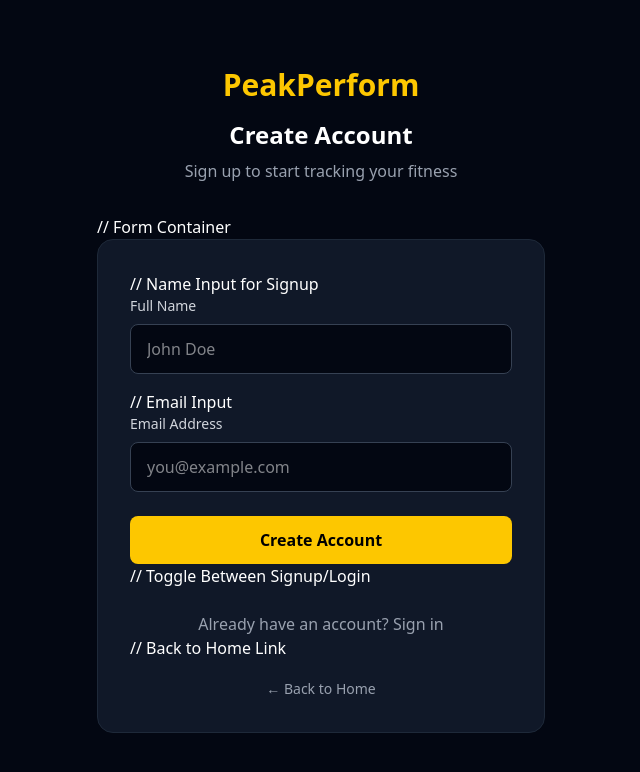
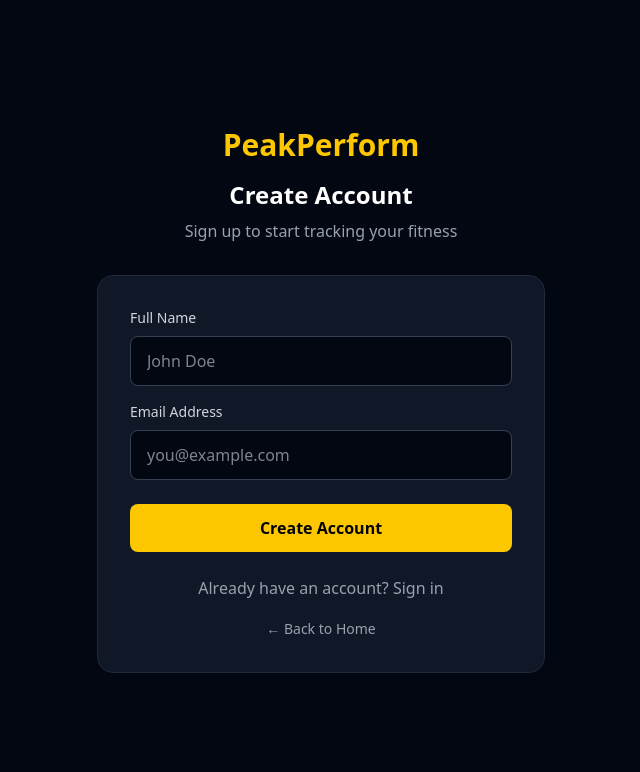
Before and after one commit to andrewsigei-hub/peak-performance-frontend, a React (Vite) app: page /login in a window 1280 px wide. Shown: the top 772 px of the page, without its empty margins (319-959 px from the left). Built offline with nearby package versions, Linux system fonts and the light colour scheme.

Commit message:
fixed more comment syntax inside dashboard + others

```diff
--- a/src/pages/Dashboard.jsx
+++ b/src/pages/Dashboard.jsx
@@ -12,7 +12,7 @@ function Dashboard() {
   // Get user data from backend
   function fetchUserData(userId) {
     // Fetch workouts
-    fetch(`http://localhost:8000/workouts?user_id=${userId}`)
+    fetch(`http://localhost:8000/workouts?user_id=${userId}`) // Endpoints filtered by user ID, so user only sees there workouts
       .then(function (response) {
         return response.json();
       })
@@ -22,7 +22,7 @@ function Dashboard() {
       });
 
     // Fetch meals
-    fetch(`http://localhost:8000/meals?user_id=${userId}`)
+    fetch(`http://localhost:8000/meals?user_id=${userId}`) // Again filtered by user ID, so user only sees there meals
       .then(function (response) {
         return response.json();
       })
@@ -33,13 +33,16 @@ function Dashboard() {
 
   // Calculate total distance from workouts
   function calculateTotalDistance() {
+    // sums up all distance_km values from workouts
     let total = 0;
     for (let i = 0; i < workouts.length; i++) {
+      // iterate through workouts
       if (workouts[i].distance_km) {
-        total = total + workouts[i].distance_km;
+        // check if distance_km exists
+        total = total + workouts[i].distance_km; // add to total
       }
     }
-    return total.toFixed(1);
+    return total; // return total rounded to 1 decimal place
   }
 
   // Run when page loads - check if user is logged in
@@ -47,7 +50,7 @@ function Dashboard() {
     function () {
       const storedUser = localStorage.getItem("user");
 
-      if (!storedUser) {
+      if (!storedUser) { // forces login
         // No user found, send to login
         navigate("/login");
         return;
@@ -58,14 +61,8 @@ function Dashboard() {
       setUser(userData);
       fetchUserData(userData.id);
     },
-    [navigate]
+    [navigate] // dependancy array runs again if navigate changes - rare
   );
-
-  // Logout function
-  function handleLogout() {
-    localStorage.removeItem("user");
-    navigate("/");
-  }
 
   // Show nothing while loading
   if (!user) {
--- a/src/pages/Login.jsx
+++ b/src/pages/Login.jsx
@@ -92,10 +92,9 @@ function Login() {
               : "Sign in to continue your journey"}
           </p>
         </div>
-        // Form Container
+
         <div className="bg-gray-900 rounded-2xl p-8 border border-gray-800">
           <form onSubmit={handleSubmit}>
-            // Name Input for Signup
             {isSignup && (
               <div className="mb-4">
                 <label className="block text-sm font-medium text-gray-300 mb-2">
@@ -113,7 +112,7 @@ function Login() {
                 />
               </div>
             )}
-            // Email Input
+
             <div className="mb-6">
               <label className="block text-sm font-medium text-gray-300 mb-2">
                 Email Address
@@ -143,7 +142,7 @@ function Login() {
               {isSignup ? "Create Account" : "Sign In"}
             </button>
           </form>
-          // Toggle Between Signup/Login
+
           <div className="mt-6 text-center">
             <button
               onClick={toggleMode}
@@ -154,7 +153,7 @@ function Login() {
                 : "Don't have an account? Sign up"}
             </button>
           </div>
-          // Back to Home Link
+
           <div className="mt-4 text-center">
             <button
               onClick={function () {
```
